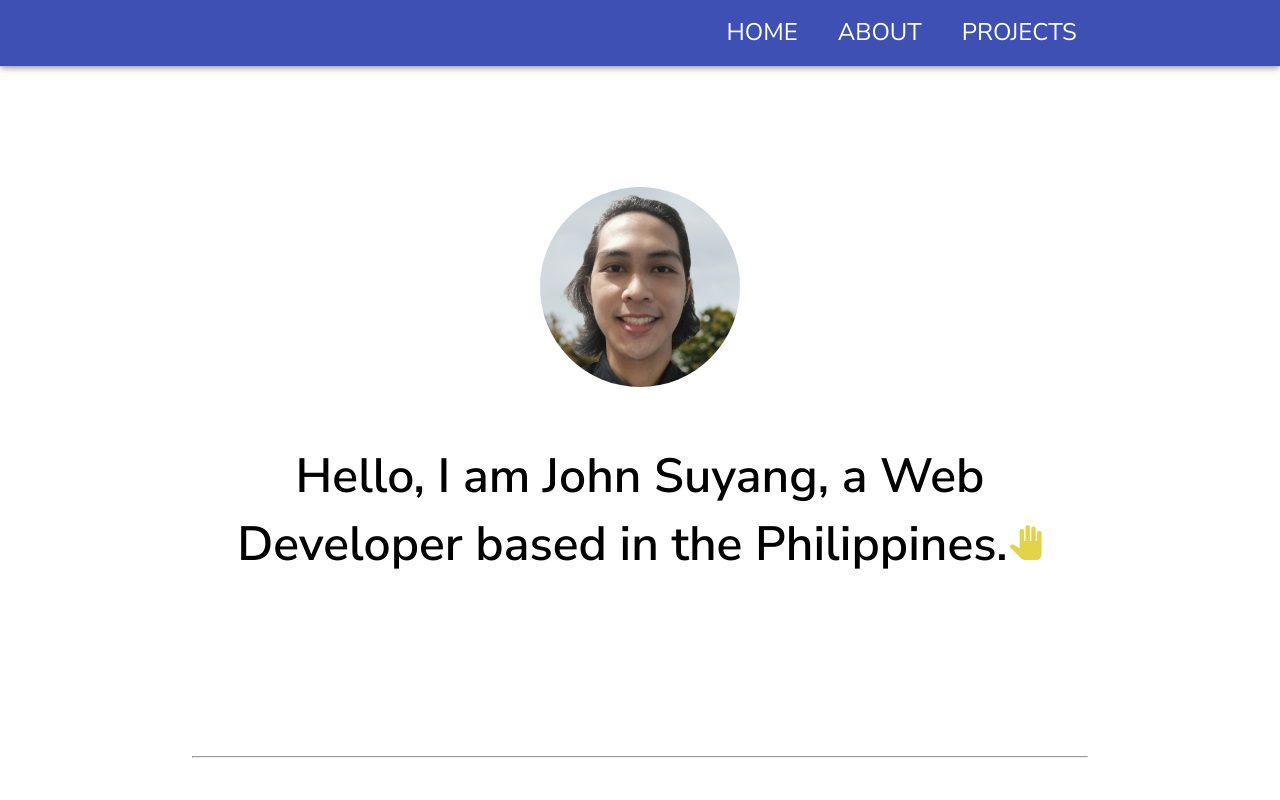
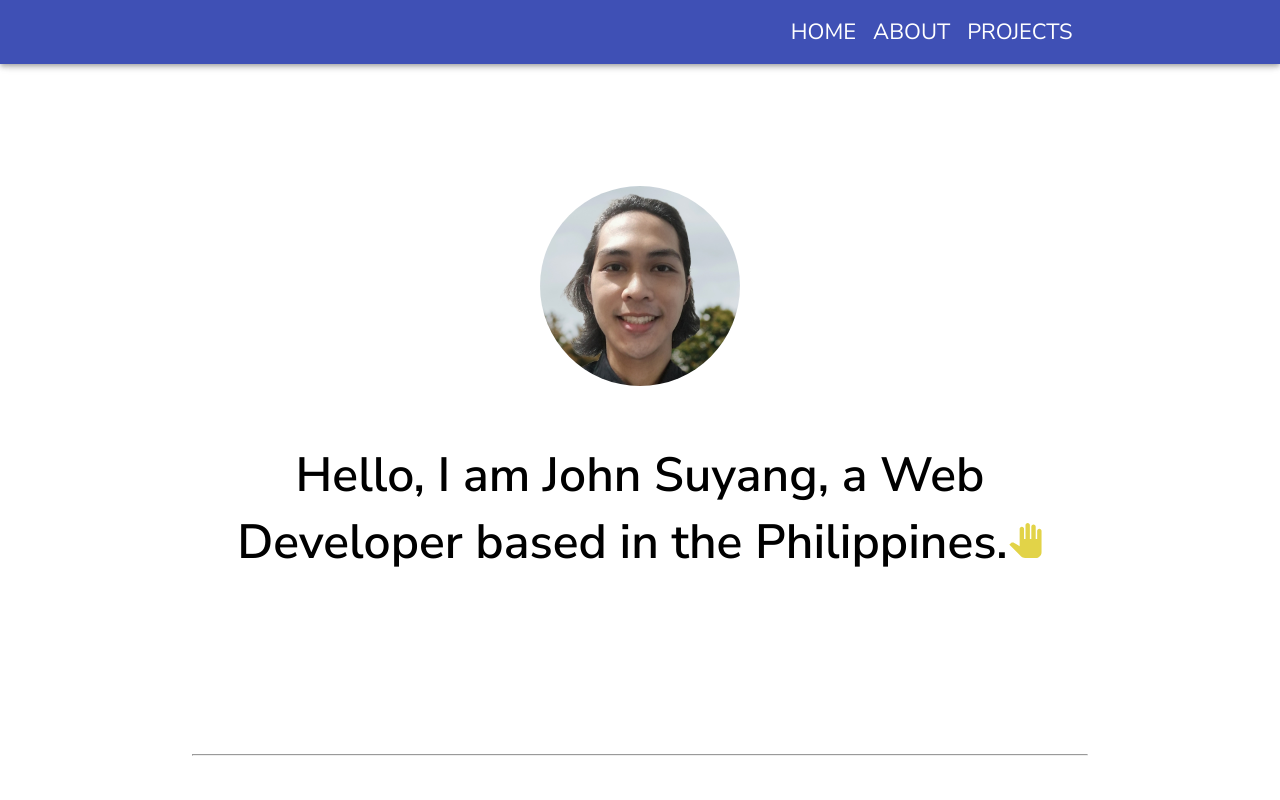
Before and after one commit to token-hub/my-profile, a React (Create React App) app: page / in a window 1280 px wide. Shown: the top 800 px of the page. Built offline with nearby package versions, Linux system fonts and the light colour scheme.

Commit message:
added smooth scroll on content effect

```diff
--- a/package.json
+++ b/package.json
@@ -12,6 +12,7 @@
     "react-dom": "^17.0.2",
     "react-router-dom": "^5.3.0",
     "react-scripts": "4.0.3",
+    "react-scroll": "^1.8.4",
     "web-vitals": "^2.1.0"
   },
   "scripts": {
--- /dev/null
+++ b/src/components/atoms/AppbarLink.js
@@ -0,0 +1,47 @@
+import React, {useState} from 'react'
+import {Link} from 'react-scroll';
+import Box from '@mui/material/Box';
+
+const ContactLink = ({href = '#', children }) => {
+
+  const [isHover, setIsHover] = useState(false);
+
+  const color = isHover ? 'yellow' : 'white';
+
+  const mouseOver = () => {
+    setIsHover(true);
+  }
+
+  const mouseOut = () => {
+    setIsHover(false);
+  }
+
+  const style = {
+    color,
+    paddingRight: 17,
+    cursor: 'pointer',
+    fontSize: 22,
+    // "&:hover": {
+    //   background: "#efefef"
+    // }
+  };
+
+    return (
+       <Box>
+         <Link
+          activeClass="active"
+          to={href}
+          spy={true}
+          smooth={true}
+          offset={-120}
+          duration={500}
+          underline='none'
+          onMouseOver={mouseOver}
+          onMouseOut={mouseOut}
+          style={style}>
+          { children } </Link>
+       </Box>
+    )
+}
+
+export default ContactLink
--- a/src/components/atoms/Heading.js
+++ b/src/components/atoms/Heading.js
@@ -1,9 +1,10 @@
 import React from 'react'
 import Typography from '@mui/material/Typography';
 
-const Heading = ({ children }) => {
+const Heading = ({ children, ...props }) => {
     return (
         <Typography
+            {...props}
             variant='h4'
             sx={{
                 fontWeight: 'bold',
--- a/src/components/atoms/MyLink.js
+++ /dev/null
@@ -1,13 +0,0 @@
-import React from 'react'
-import Link from '@mui/material/Link';
-import Box from '@mui/material/Box';
-const ContactLink = ({ href = '#', children, ...props }) => {
-
-    return (
-       <>
-         <Link href={href} {...props} variant='h5' underline='none' color="primary.main" sx={{ ':hover': {color: 'primary.main'}, my: 30  }}> { children } </Link>
-       </>
-    )
-}
-
-export default ContactLink
--- a/src/components/layout/Base.js
+++ b/src/components/layout/Base.js
@@ -2,17 +2,24 @@ import React from 'react'
 import Box from '@mui/material/Box';
 import Appbar from '../organisms/Appbar';
 import Contact from '../organisms/Contact';
+import { Link, DirectLink, Element, Events, animateScroll as scroll, scrollSpy, scroller } from 'react-scroll'
 
 const Base = ({ children }) => {
 
     return (
-        <>
-        <Appbar/>
-        <Box sx={{px: {xs: '7%', sm: '10%', md: '15%', xl: '25%'}, py: 5}}>
-                {children}
-            <Contact />
-        </Box>
-        </>
+        <div id='container'>
+            <Appbar/>
+            <Element name="test7" className="element" id="containerElement" style={{
+                position: 'relative',
+            }}>
+            <Box sx={{px: {xs: '7%', sm: '10%', md: '15%', xl: '25%'}, py: 5}}>
+                    {children}
+                <Contact />
+            </Box>
+
+          </Element>
+
+        </div>
     )
 }
 
--- a/src/components/molecules/Card.js
+++ b/src/components/molecules/Card.js
@@ -6,7 +6,7 @@ import IconButton from '@mui/material/IconButton';
 import Box from '@mui/material/Box';
 import Typography from '@mui/material/Typography';
 import { CardActionArea } from '@mui/material';
-import MyLink from '../atoms/MyLink';
+import ProjectLink from '../atoms/ProjectLink';
 
 const ExpandMore = styled((props) => {
   const { expand, ...other } = props;
@@ -34,7 +34,7 @@ const MyCard = ({ img, title, href='#', children }) => {
             </CardActionArea>
         </Card>
 
-        <MyLink href={href} variant='h3'>{title}</MyLink>
+        <ProjectLink href={href} variant='h3'>{title}</ProjectLink>
         <Typography variant='h5' sx={{ mt: 2 }} >{children}</Typography>
     </Box>
   );
--- a/src/components/organisms/About.js
+++ b/src/components/organisms/About.js
@@ -1,10 +1,13 @@
 import React from 'react';
 import Heading from '../atoms/Heading';
 import Text from '../atoms/Text';
+import {Element} from 'react-scroll'
 
 const About = () => {
+
     return (
         <>
+            <Element name="about" />
             <Heading> ABOUT </Heading>
             <Text textAlign='justify'> Lorem Ipsum is simply dummy text of the printing and typesetting industry. Lorem Ipsum has been the industry's standard dummy text ever since the 1500s, when an unknown printer took a galley of type and scrambled it to make a type specimen book. It has survived not only five centuries, but also the leap into electronic typesetting, remaining essentially unchanged. It was popularised in the 1960s with the release of Letraset sheets containing Lorem Ipsum passages, and more recently with desktop publishing software like Aldus PageMaker including versions of Lorem Ipsum. </Text>
             <Text textAlign='justify'> Lorem Ipsum is simply dummy text of the printing and typesetting industry. Lorem Ipsum has been the industry's standard dummy text ever since the 1500s, when an unknown printer took a galley of type and scrambled it to make a type specimen book. It has survived not only five centuries, but also the leap into electronic typesetting, remaining essentially unchanged. It was popularised in the 1960s with the release of Letraset sheets containing Lorem Ipsum passages, and more recently with desktop publishing software like Aldus PageMaker including versions of Lorem Ipsum. </Text>
--- a/src/components/organisms/Appbar.js
+++ b/src/components/organisms/Appbar.js
@@ -6,6 +6,7 @@ import Text from '../atoms/Text';
 import IconButton from '@mui/material/IconButton';
 import MenuIcon from '@mui/icons-material/Menu';
 import Drawer from './Drawer';
+import AppbarLink from '../atoms/AppbarLink';
 
 const Appbar = () => {
   const [open, setOpen] = useState(false);
@@ -16,12 +17,12 @@ const Appbar = () => {
 
   return (
     <>
-      <AppBar position="sticky" sx={{ px: { md: '8%' ,lg: '14%' }  }}>
+      <AppBar position="sticky" sx={{ px: { md: '7%' ,lg: '13%' }  }}>
         <Toolbar sx={{display:'flex', justifyContent: 'flex-end'}} >
           <Box sx={{display: { xs: 'none', md: 'flex' }}}>
-              <Text pr={5}> HOME </Text>
-              <Text pr={5}> ABOUT </Text>
-              <Text > PROJECTS </Text>
+              <AppbarLink href='/'>HOME</AppbarLink>
+              <AppbarLink href="about">ABOUT</AppbarLink>
+              <AppbarLink href="projects">PROJECTS</AppbarLink>
           </Box>
 
           <IconButton
--- a/src/components/organisms/Projects.js
+++ b/src/components/organisms/Projects.js
@@ -2,10 +2,15 @@ import React from 'react'
 import Heading from '../atoms/Heading';
 import me from '../../assets/images/formal-me-with-trees.jpg';
 import Card from '../molecules/Card';
+import Scroll from 'react-scroll';
 
 const Projects = () => {
+
+    const Element  = Scroll.Element;
+
     return (
         <>
+            <Element name="projects"></Element>
             <Heading> PROJECTS </Heading>
             <Card title='Amazing Title here' img={me}>
                  Amazing Description here too. Amazing Description here too. Amazing Description here too. Amazing Description here too.Amazing Description here too. Amazing Description here too.'
--- a/src/pages/Home.js
+++ b/src/pages/Home.js
@@ -9,9 +9,9 @@ const Home = () => {
     return (
        <Base>
             <MyAvatarAndGreetings />
-            <HorizontalLine />
+            <HorizontalLine id='about' />
             <About />
-            <HorizontalLine />
+            <HorizontalLine id='projects' />
             <Projects />
             <HorizontalLine />
        </Base>
```
Also changed, not shown: 1 other file (tests, documents, lock files or other folders).
